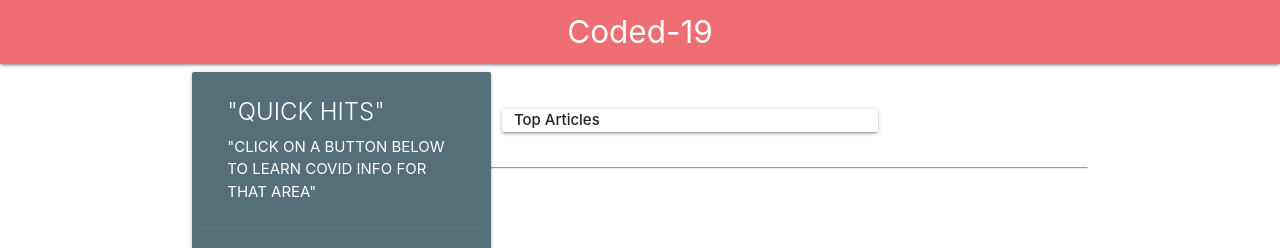
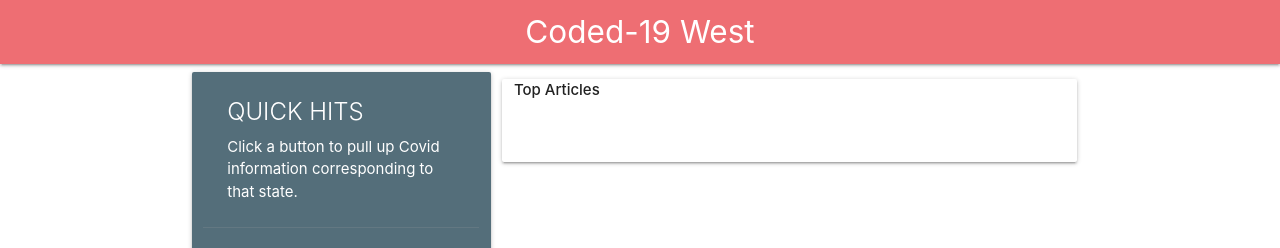
Before and after one commit to ElijahIG/Coded-19-app, a plain HTML site: page index.html in a window 1280 px wide. Shown: the top 248 px of the page. Drawn offline with nearby package versions, Linux system fonts and the light colour scheme; no server answers; some icons are missing.

Commit message:
extended NYT result box to fill in remaining page

```diff
--- a/index.html
+++ b/index.html
@@ -21,22 +21,26 @@
         font-weight: bold;
       }
       .timesSearch {
-      padding: .4em;
+        padding: .4em;
       }
 
       .card-body a {
-            word-break: break-all;
+        word-break: break-all;
       }
 
       .articleHeadline {
-            line-height: 1.5;
+        line-height: 1.5;
+      }
+
+      #article-section {
+        padding: 2em;
       }
     </style>
   </head>
   <body>
     <nav>
       <div class="nav-wrapper">
-        <a href="#" class="brand-logo center">Coded-19</a>
+        <a href="#" class="brand-logo center">Coded-19 West</a>
       </div>
     </nav>
     <!----------------- Page Layout here --------------------------->
@@ -44,8 +48,8 @@
       <div class="row">
         <div class="col s12 m4 l4 card blue-grey darken-1">
           <div class="card-content white-text">
-            <span class="card-title">"QUICK HITS"</span>
-            <p>"CLICK ON A BUTTON BELOW TO LEARN COVID INFO FOR THAT AREA"</p>
+            <span class="card-title">QUICK HITS</span>
+            <p>Click a button to pull up Covid information corresponding to that state.</p>
           </div>
           <div class="card-action">
             <button
@@ -86,13 +90,6 @@
             </button>
           </div>
 
-                <!-- <div class="card" style="background-color: #20315a; color: white;">
-                <h1 class="text-center">
-                  <strong>
-                    <i class="timesSearch fa fa-newspaper-o"></i> New York Times Search</strong>
-                </h1>
-              </div> -->
-
             <!-- First card is for handling the search parameters -->
             <div class="timesSearch card">
 
@@ -125,7 +122,6 @@
                 </form>
               </div>
             </div>
-
         </div>
 
 
@@ -143,12 +139,6 @@
           <div class="card-action s12 m4 l4">
             <!-- Card for the search -->
 
-
-            <!-- This row will handle all of the retrieved articles -->
-            <div class="row">
-              <div class="col s12 m8 l8">
-                <br />
-
                 <!-- This card will initially be made up of a card and wells for each of the articles retrieved -->
                 <div class="card">
                   <!-- card Heading for the retrieved articles box -->
@@ -159,24 +149,17 @@
                   <!-- This main card will hold each of the resulting articles -->
                   <div class="card-body" id="article-section"></div>
                 </div>
-              </div>
-            </div>
 
             <!-- Footer Region -->
             <div class="row">
               <div class="col-sm-12">
                 <!-- Line Break followed by closing -->
-                <hr />
+
 
               </div>
             </div>
           </div>
         </div>
-
-
-
-
-
       </div>
     </div>
     <script
```
